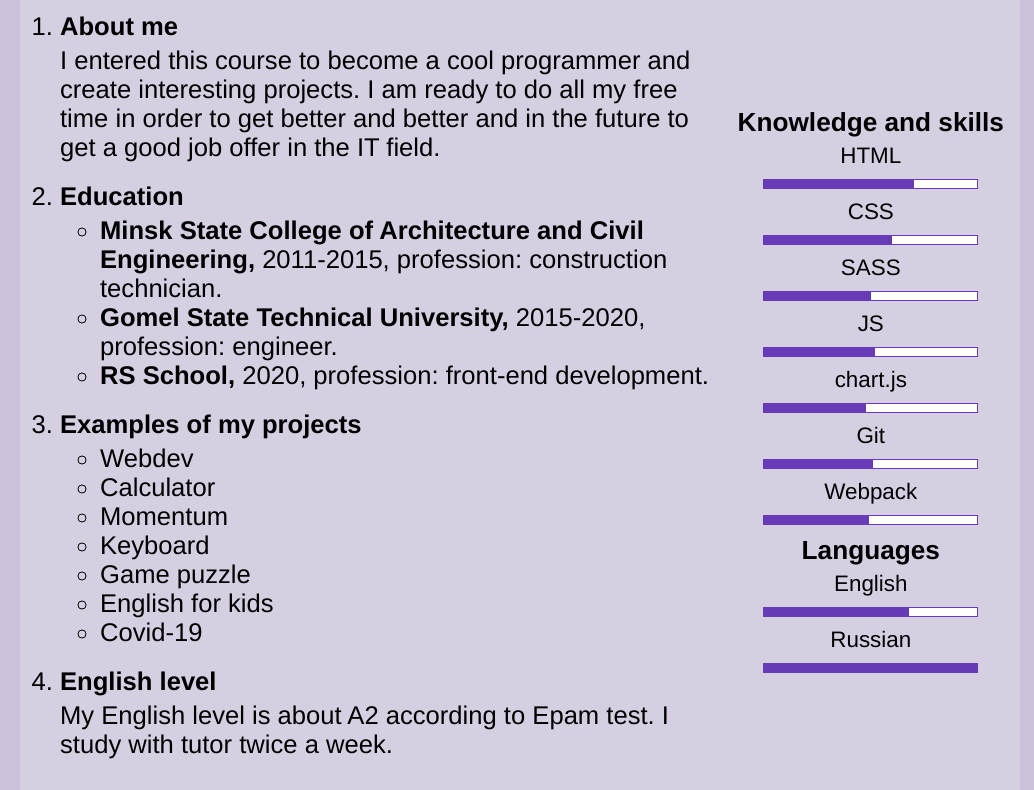
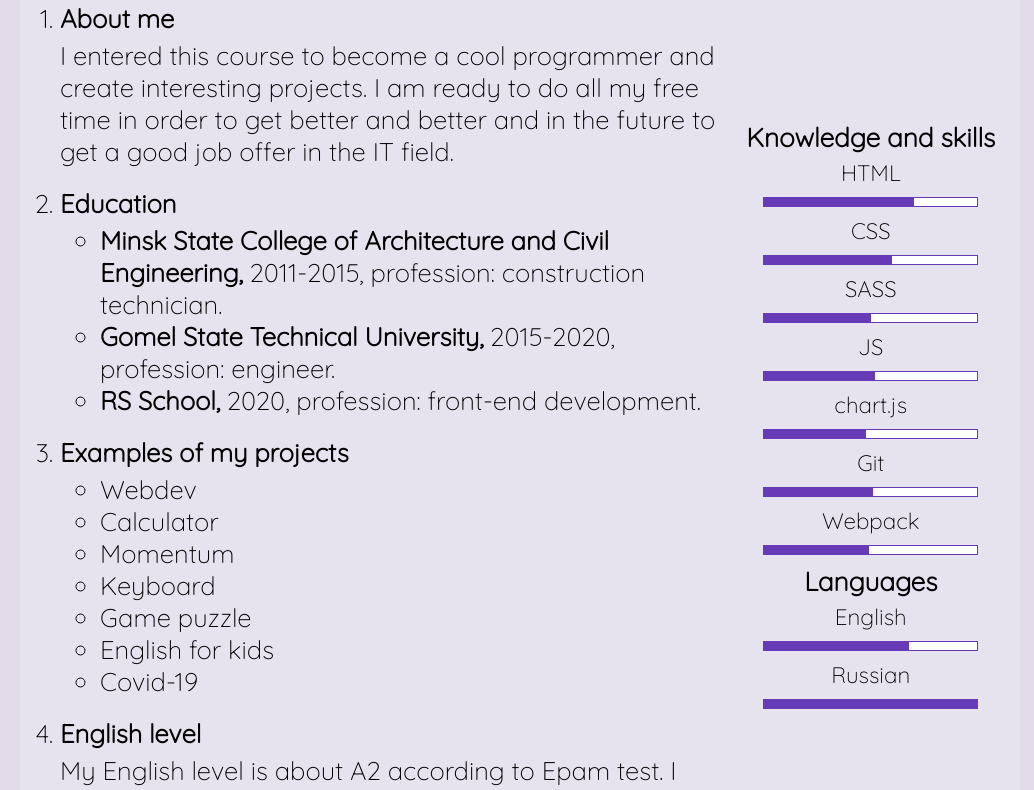
Before and after one commit to IrinaKorbut/rsschool-cv, a plain HTML site: page index.html in a window 1280 px wide. Shown: the part 166-956 px from the top of the page, without its empty margins (120-1154 px from the left). Drawn offline with Linux system fonts and the light colour scheme.

Commit message:
docs: add font-family

```diff
--- a/index.html
+++ b/index.html
@@ -3,6 +3,11 @@
 
 <head>
     <link href="style.css" rel="stylesheet" />
+    <link href="https://fonts.googleapis.com/icon?family=Material+Icons" rel="stylesheet">
+    <link rel="preconnect" href="https://fonts.gstatic.com">
+    <link href="https://fonts.googleapis.com/css2?family=Raleway:wght@300&display=swap" rel="stylesheet">
+    <link rel="preconnect" href="https://fonts.gstatic.com">
+    <link href="https://fonts.googleapis.com/css2?family=Quicksand:wght@300&display=swap" rel="stylesheet">
     <meta charset="UTF-8" />
     <meta name="viewport" content="width=device-width, initial-scale=1.0" />
     <meta http-equiv="x-ua-compatible" content="ie=edge">
--- a/style.scss
+++ b/style.scss
@@ -3,11 +3,12 @@
 }
 
 body {
-  font-family: "Montserrat", "Helvetica", "Arial", sans-serif;
+  font-family: "Quicksand", "Raleway", sans-serif;
+  font-weight: 300;
   width: 100vw;
   font-size: 10px;
   overflow-x: hidden;
-  background-color: #ccc3da;
+  background-color: #e0dae9;
 
   .wrapper {
     width: 1000px;
@@ -55,7 +56,7 @@ header {
 
 main {
   display: flex;
-  height: 800px;
+  height: 850px;
   font-size: 1.6rem;
 
   .main-info {
```
Also changed, not shown: style.css, 1 other file.
